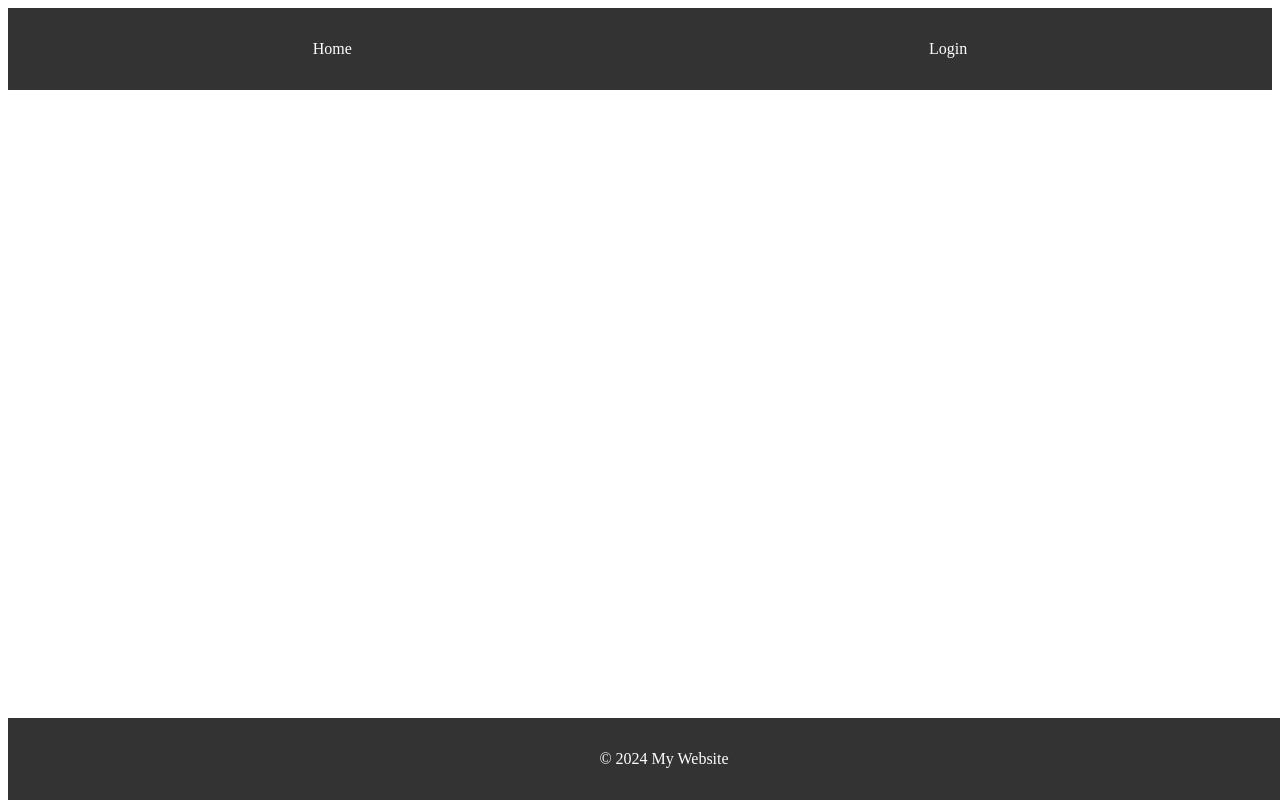
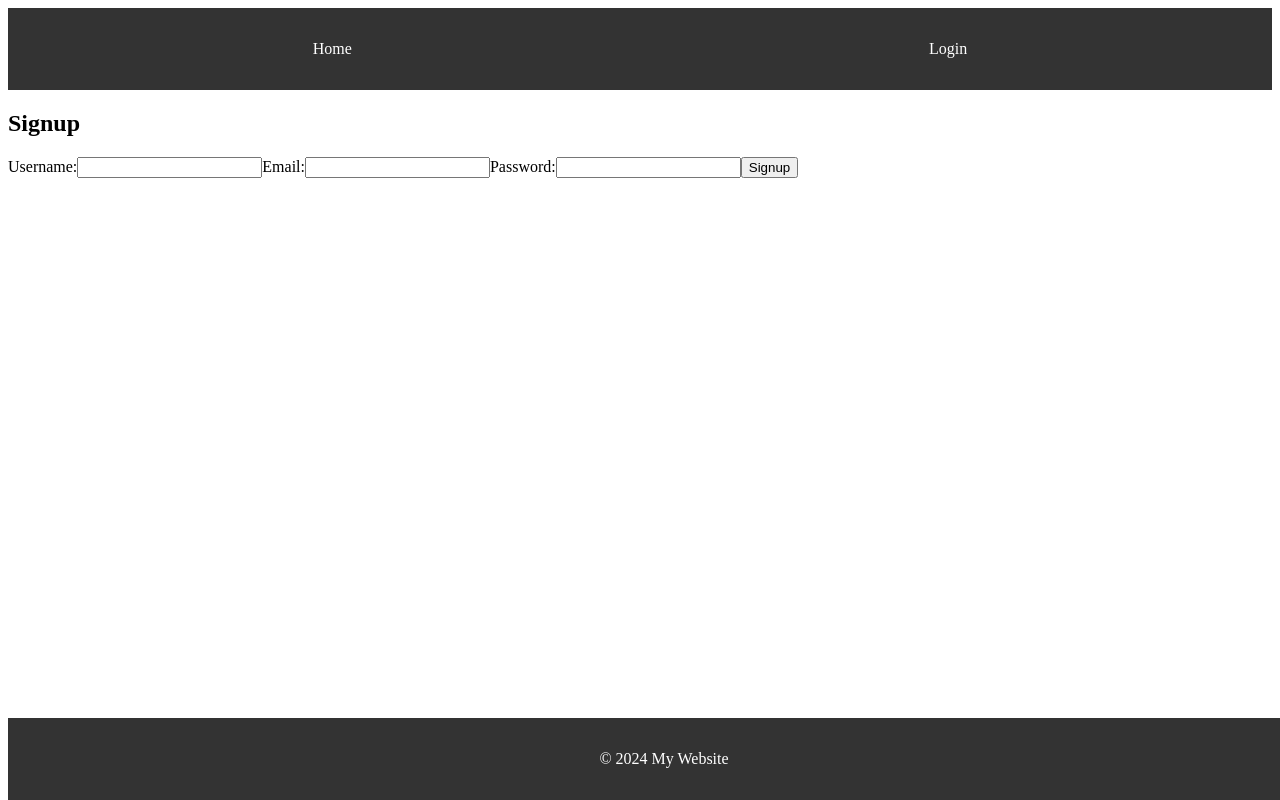
Before and after one commit to haeunk1/survey-site, a Vue app in the folder servey/: page /signup in a window 1280 px wide. Built offline with nearby package versions, Linux system fonts and the light colour scheme.

Commit message:
회원가입 페이지 생성

```diff
--- /dev/null
+++ b/servey/src/pages/SignupPage.vue
@@ -0,0 +1,34 @@
+<template>
+    <div class="signup-page">
+      <h2>Signup</h2>
+      <form @submit.prevent="handleSignup">
+        <label for="username">Username:</label>
+        <input type="text" id="username" v-model="username" required />
+
+        <label for="email">Email:</label>
+        <input type="email" id="email" v-model="email" required />
+
+        <label for="password">Password:</label>
+        <input type="password" id="password" v-model="password" required />
+
+        <button type="submit">Signup</button>
+      </form>
+    </div>
+  </template>
+
+<script>
+    export default {
+        name: "SignupPage",
+        data() {
+        return {
+            username: "",
+            password: ""
+        };
+        },
+        methods: {
+            login() {
+                alert(`Logging in as ${this.username}`);
+            }
+        }
+    };
+  </script>
--- a/servey/src/router.js
+++ b/servey/src/router.js
@@ -1,18 +1,12 @@
 import { createRouter, createWebHistory } from 'vue-router';
 import Index from './pages/IndexPage.vue';
-import Login from './pages/LoginPage.vue';  // 잘못된 파일명 수정 (Index.vue -> Login.vue)
+import Login from './pages/LoginPage.vue';
+import Signup from './pages/SignupPage.vue';
 
 const routes = [
-  {
-    path: '/',
-    name: 'indexPage',
-    component: Index,
-  },
-  {
-    path: '/login',
-    name: 'loginPage',
-    component: Login,
-  },
+  { path: '/', name: 'indexPage', component: Index },
+  { path: '/login', name: 'loginPage', component: Login },
+  { path: '/signup', name: 'signupPage', component: Signup },
 ];
 
 const router = createRouter({
```
